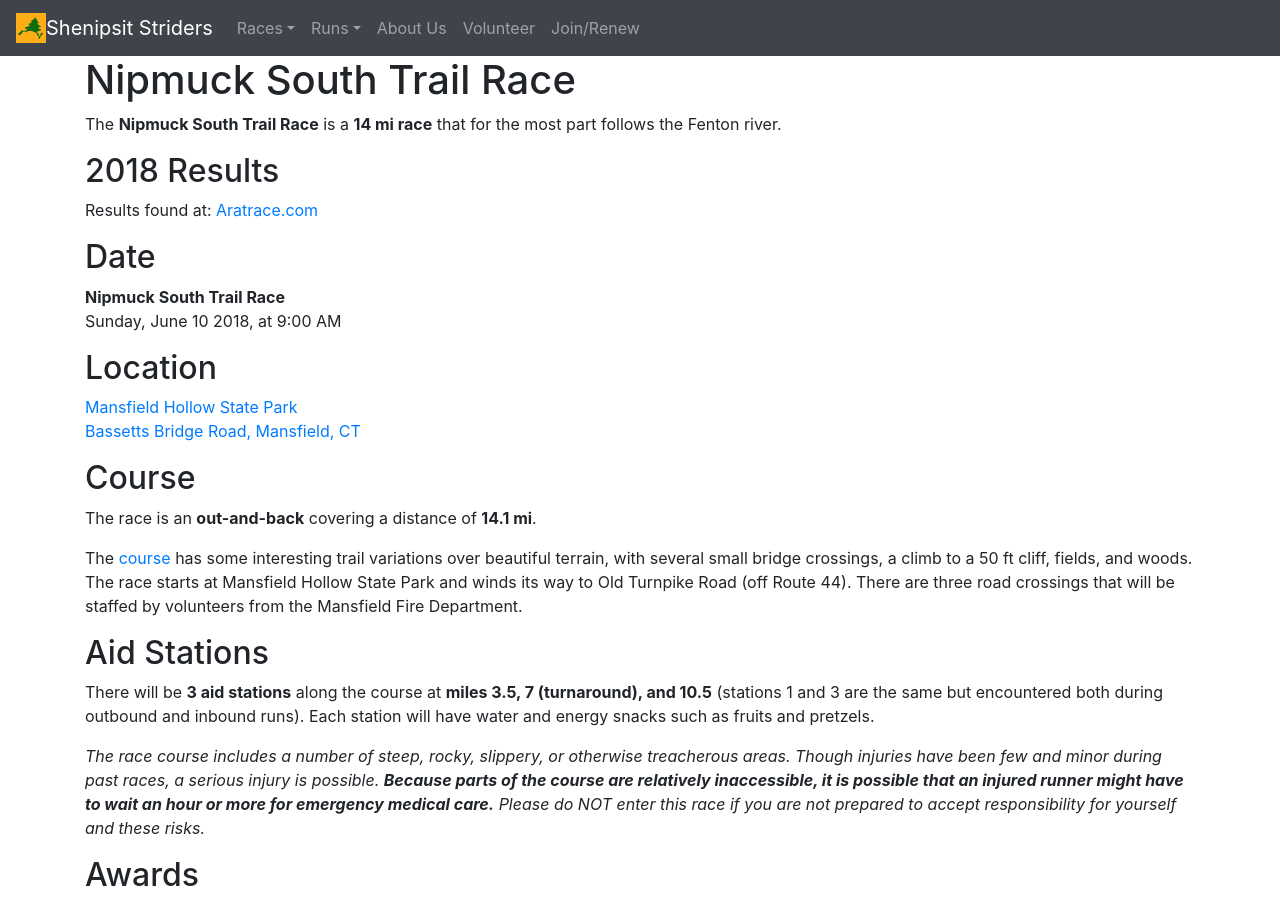
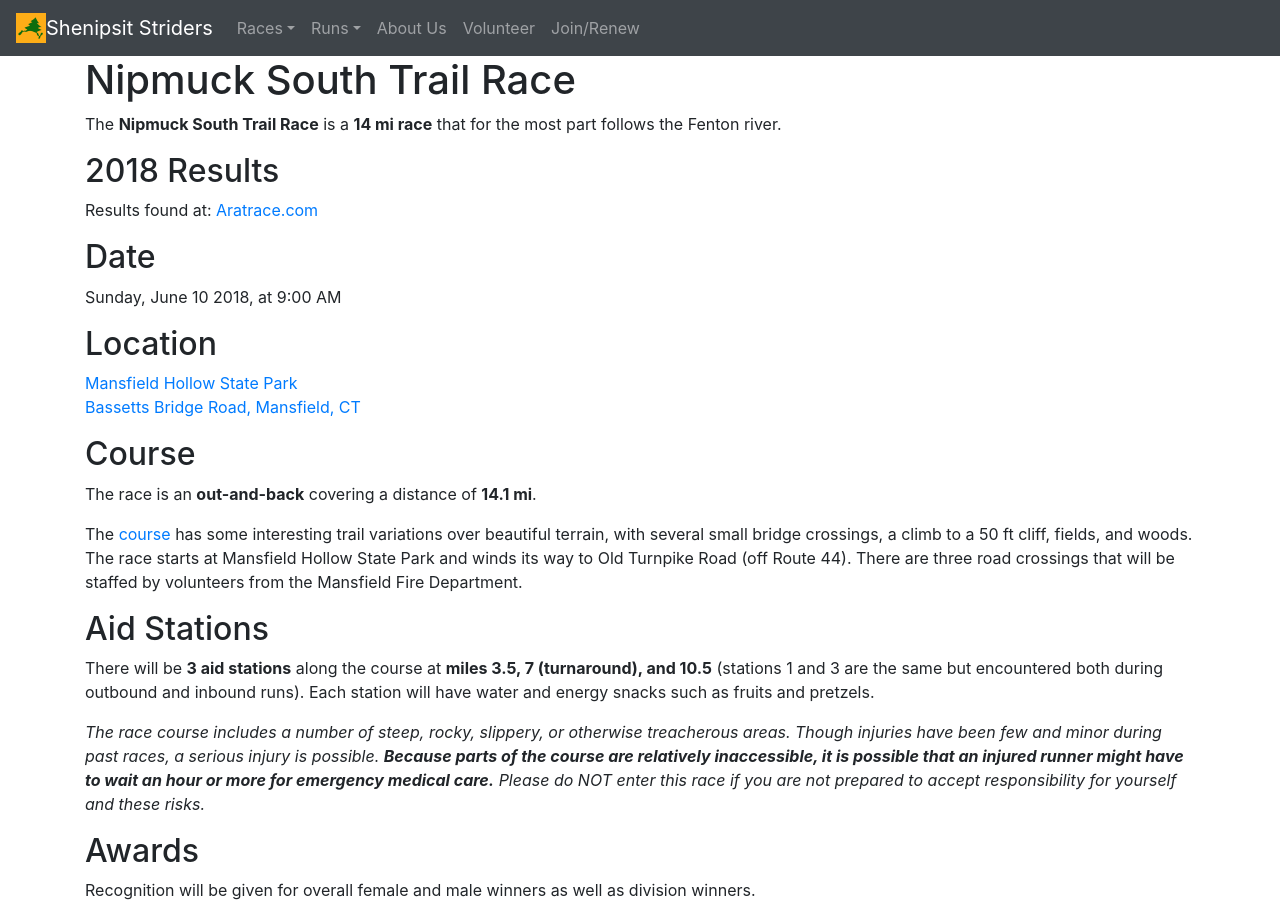
Before and after one commit to ShenipsitStriders/ShenipsitStriders.github.io, a Jekyll site: the page built from _club-races/nipmuck-south-trail-race.md, in a window 1280 px wide and 900 px high. Built offline with Jekyll 4.4.1, drawn with Linux system fonts in a browser that asks for light colours.

Commit message:
Update event layout - date
When event has only one date, it will generate the date within <p> tags instead of a list

```diff
--- a/_layouts/event.html
+++ b/_layouts/event.html
@@ -33,18 +33,32 @@
 
 
 <h2 id="date">Date</h2>
+{% if page.event[1] %}
 <dl>
   {% for event in page.event %}
     {%- capture hh_mm -%}
       {{ event.date | date:"%R" }}
     {%- endcapture -%}
+
     <dt>{{ event.name }}</dt>
       <dd><time datetime="{{ event.date }}">{{ event.date | date:"%A, %B %e %Y" }}
+
     {%- unless hh_mm contains '00:00' -%}
       {{ event.date | date:", at%l:%M %p" }}
     {%- endunless -%}</time></dd>
   {% endfor %}
 </dl>
+
+{%- else -%}
+  {%- capture hh_mm -%}
+    {{ page.event[0].date | date:"%R" }}
+  {%- endcapture -%}
+
+  <p><time datetime="{{ page.event[0].date }}">{{ page.event[0].date | date:"%A, %B %e %Y" }}
+    {%- unless hh_mm contains '00:00' -%}
+      {{ page.event[0].date | date:", at%l:%M %p" }}
+    {%- endunless -%}</time></p>
+{% endif %}
 
 
 {% if page.location %}
```
